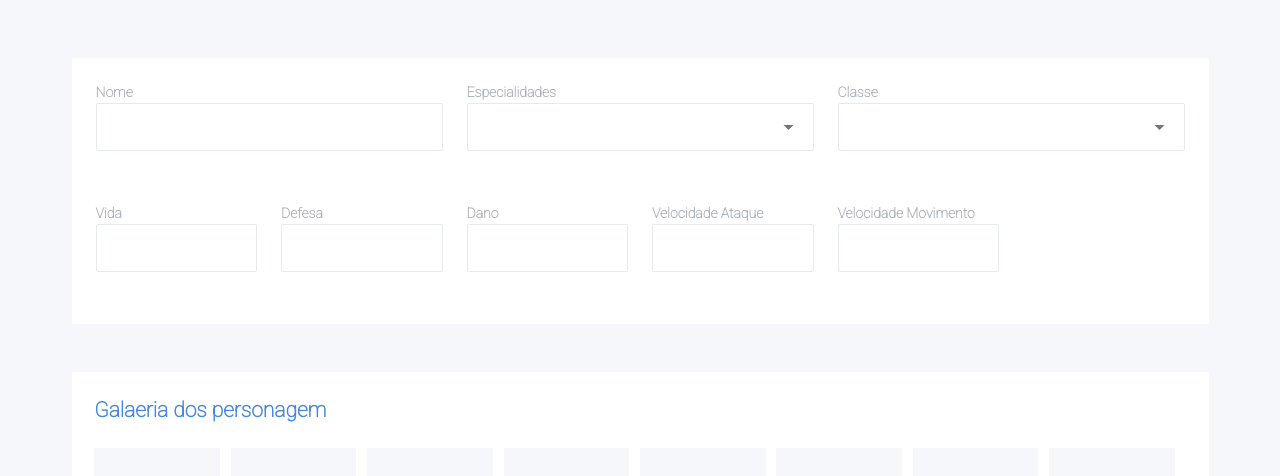
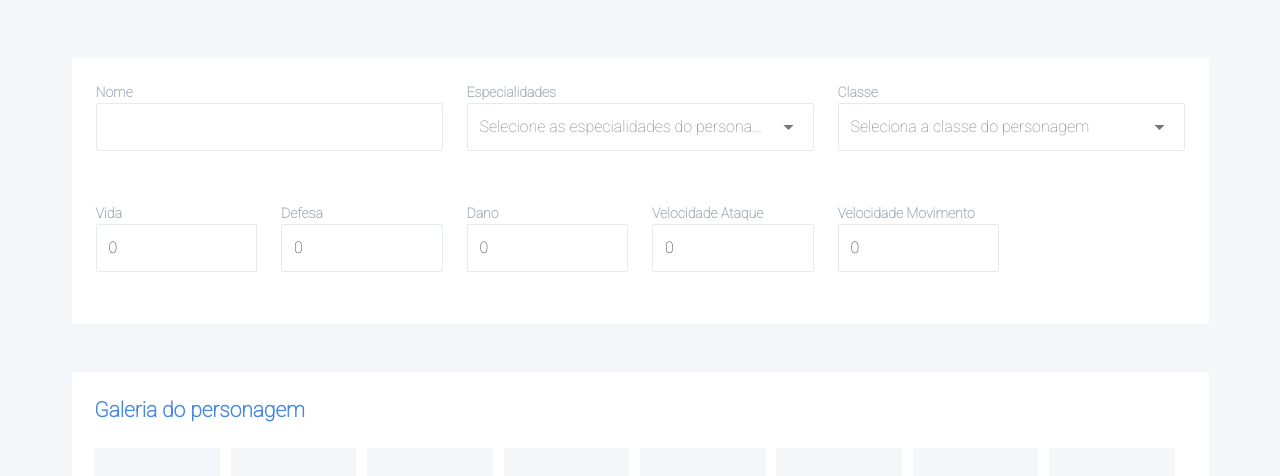
Before and after one commit to joubraga/herois, a Vue app: page /#/personagens/editar in a window 1280 px wide. Shown: the part 154-630 px from the top of the page. Built offline with nearby package versions, Linux system fonts and the light colour scheme; no server answers.

Commit message:
Campos validando

```diff
--- a/public/index.html
+++ b/public/index.html
@@ -6,7 +6,7 @@
     <meta name="viewport" content="width=device-width,initial-scale=1.0">
     <link rel="icon" href="<%= BASE_URL %>favicon.ico">
     <link href="https://fonts.googleapis.com/css?family=Roboto:100:300,400,500,700,900|Material+Icons" rel="stylesheet">
-    <title>Heróis - Pós Univem </title>
+    <title>Heróis - New Way </title>
   </head>
   <body>
     <noscript>
--- a/src/assets/css/custom/_button.scss
+++ b/src/assets/css/custom/_button.scss
@@ -5,4 +5,7 @@
         font-weight: 600;
         border-radius: 5px;
     }
+    &-icon {
+        margin-right: 5%;
+    }
 }
--- a/src/components/gallery/Gallery.vue
+++ b/src/components/gallery/Gallery.vue
@@ -3,17 +3,11 @@
             <v-card flat class="gallery__card">
                 <v-flex xs12 md12 lg12 class="gallery__div">
 
-                    <h2 class="gallery__title"> Galaeria dos personagem </h2>
+                    <h2 class="gallery__title"> Galeria do personagem </h2>
 
                     <GalleryPhotos :qtdPhotos="8" />
 
                     <v-spacer></v-spacer>
-
-                    <!-- <input type="file" ref="dropFile" style="display: none;">
-
-                    <div class="gallery__div-drag" @click="$refs.dropFile.click()">
-                        <h2> Drag and drop here </h2>
-                    </div> -->
 
                     <vue-dropzone
                         class="gallery__div-drag"
@@ -58,9 +52,3 @@
         }
     }
 </script>
-
-<style>
-  .upload-action.is-dragging {
-    background: green;
-  }
-</style>
--- a/src/main.js
+++ b/src/main.js
@@ -1,6 +1,7 @@
 import '@babel/polyfill'
 import Vue from 'vue'
 import './plugins/vuetify'
+import { ENDPOINT } from './api/config'
 import App from './App.vue'
 import router from './router/index'
 import store from './store'
@@ -11,5 +12,6 @@ Vue.config.productionTip = false
 new Vue({
   router,
   store,
+  ENDPOINT,
   render: h => h(App)
 }).$mount('#app')
--- a/src/request/index.js
+++ b/src/request/index.js
@@ -64,4 +64,4 @@ export class Request {
     }
 }
 
-export { get, post, put, deleted }
+export default Request
--- a/src/views/admin/herois/create.vue
+++ b/src/views/admin/herois/create.vue
@@ -3,12 +3,19 @@
         <CardForm>
             <v-card flat slot="form">
                 <v-container fluid grid-list-xl>
+                    <v-form ref="form" v-model="valid" lazy-validation>
                         <v-layout wrap align-center>
-
                             <v-flex xs12 sm4 d-flex>
                                 <div class="form__input-div-custom">
                                     <label class="form__input-label">Nome</label>
-                                <v-text-field name="nome" solo v-model="form.nome" ></v-text-field>
+                                    <v-text-field
+                                        name="nome"
+                                        solo
+                                        v-model="form.nome"
+                                        :rules="[v => !!v || 'Campo Obrigatório']"
+                                        required
+                                        >
+                                    </v-text-field>
                                 </div>
                             </v-flex>
 
@@ -16,11 +23,14 @@
                                 <div class="form__input-div-custom">
                                     <label class="form__input-label">Especialidades</label>
                                     <v-select
-                                    :items="states"
+                                        :items="listaEspecialidades"
                                         v-model="form.especialidades"
                                         multiple
                                         max-height="400"
+                                        label="Selecione as especialidades do personagem"
                                         solo
+                                        required
+                                        :rules="[v => !!v || 'Campo Obrigatório']"
                                     ></v-select>
                                 </div>
                             </v-flex>
@@ -29,10 +39,13 @@
                                 <div class="form__input-div-custom">
                                     <label class="form__input-label">Classe</label>
                                     <v-select
-                                    :items="states"
+                                        :items="listaClasse"
                                         v-model="form.classe"
                                         max-height="400"
+                                        label="Seleciona a classe do personagem"
                                         solo
+                                        required
+                                        :rules="[v => !!v || 'Campo Obrigatório']"
                                     ></v-select>
                                 </div>
                             </v-flex>
@@ -40,39 +53,83 @@
                             <v-flex xs12 sm2 d-flex>
                                 <div class="form__input-div-custom">
                                     <label class="form__input-label">Vida</label>
-                                <v-text-field type="number" name="vida" solo v-model="form.vida" ></v-text-field>
+                                    <v-text-field
+                                        type="number"
+                                        min="0"
+                                        name="vida"
+                                        solo
+                                        v-model="form.vida"
+                                        :rules="[v => !!v || 'Campo Obrigatório']"
+                                        required
+                                        >
+                                    </v-text-field>
                                 </div>
                             </v-flex>
 
                             <v-flex xs12 sm2 d-flex>
                                 <div class="form__input-div-custom">
                                     <label class="form__input-label">Defesa</label>
-                                <v-text-field type="number" name="defesa" solo v-model="form.defesa" ></v-text-field>
+                                    <v-text-field
+                                        type="number"
+                                        min="0"
+                                        name="defesa"
+                                        solo
+                                        v-model="form.defesa"
+                                        :rules="[v => !!v || 'Campo Obrigatório']"
+                                        required
+                                        >
+                                    </v-text-field>
                                 </div>
                             </v-flex>
 
                             <v-flex xs12 sm2 d-flex>
                                 <div class="form__input-div-custom">
                                     <label class="form__input-label">Dano</label>
-                                <v-text-field type="number" name="dano" solo v-model="form.dano" ></v-text-field>
+                                    <v-text-field
+                                        type="number"
+                                        min="0"
+                                        name="dano"
+                                        solo v-model="form.dano"
+                                        :rules="[v => !!v || 'Campo Obrigatório']"
+                                        required
+                                        >
+                                    </v-text-field>
                                 </div>
                             </v-flex>
 
                             <v-flex xs12 sm2 d-flex>
                                 <div class="form__input-div-custom">
                                     <label class="form__input-label">Velocidade Ataque</label>
-                                <v-text-field type="number" name="vAtaque" solo v-model="form.vAtaque" ></v-text-field>
+                                    <v-text-field
+                                        type="number"
+                                        min="0"
+                                        name="vAtaque"
+                                        solo
+                                        v-model="form.vAtaque"
+                                        :rules="[v => !!v || 'Campo Obrigatório']"
+                                        required
+                                        >
+                                    </v-text-field>
                                 </div>
                             </v-flex>
 
                             <v-flex xs12 sm2 d-flex>
                                 <div class="form__input-div-custom">
                                     <label class="form__input-label">Velocidade Movimento</label>
-                                <v-text-field type="number" name="vMovimento" solo v-model="form.vMovimento" ></v-text-field>
+                                    <v-text-field
+                                        type="number"
+                                        min="0"
+                                        name="vMovimento"
+                                        solo
+                                        v-model="form.vMovimento"
+                                        :rules="[v => !!v || 'Campo Obrigatório']"
+                                        required
+                                        >
+                                    </v-text-field>
                                 </div>
                             </v-flex>
-
                         </v-layout>
+                    </v-form>
                 </v-container>
             </v-card>
         </CardForm>
@@ -81,15 +138,18 @@
 
         <v-container>
             <v-flex right>
-                 <v-btn dark large class="action__button-save"> <v-icon>check</v-icon> Salvar</v-btn>
+                <v-btn dark large class="action__button-save" @click="saveHero">
+                    <v-icon class="action__buton-icon">check</v-icon> Salvar</v-btn>
             </v-flex>
         </v-container>
     </div>
 </template>
 
 <script>
+    import { ENDPOINT } from '../../../api/config'
     import CardForm from '../../../components/cards/CardForm'
     import Gallery from '../../../components/gallery/Gallery'
+    import Request from '../../../request'
 
     export default {
         name: 'CadastroPersonagem',
@@ -97,20 +157,74 @@
             CardForm,
             Gallery
         },
+        mounted () {
+            try {
+                Request.get(`${ENDPOINT}specialties`).then(especialidades => {
+                    if (especialidades.length > 0) {
+                        this.listaEspecialidades = especialidades.map(espec => espec.name)
+                    }
+                })
+                Request.get(`${ENDPOINT}classes`).then(classes => {
+                    if (classes.length > 0) {
+                        this.listaClasse = classes.map(classe => classe.name)
+                    }
+                })
+            } catch (error) {
+                console.log('Erro ao carregar especialidades / classes ', error)
+            }
+        },
         data () {
             return {
+                valid: true,
                 items: [],
                 form: {
                     nome: '',
-                    especialidades: [],
-                    classe: [],
-                    vida: '',
-                    defesa: '',
-                    dano: '',
-                    vAtaque: '',
-                    vMovimento: ''
+                    especialidades: null,
+                    classe: null,
+                    vida: 0,
+                    defesa: 0,
+                    dano: 0,
+                    vAtaque: 0,
+                    vMovimento: 0
+                },
+                listaEspecialidades: [],
+                errorEspecialidades: false,
+                errorClasse: false,
+                listaClasse: [],
+                nameRules: [
+                    v => !!v || 'Campo obrigatório'
+                ],
+            }
+        },
+        methods: {
+            async saveHero () {
+                if (this.$refs.form.validate()) {
+                    try {
+                        Request.post(`${ENDPOINT}heroes`, this.form).then(response => {
+                            if (response.status === 201) {
+                                alert('Personagem cadastrado com sucesso')
+                            }
+                        })
+                    } catch (error) {
+
+                    }
+
+                } else {
+                    console.log('chegou aqui essa merda')
                 }
             }
+            // class_id\": 1,
+            // \"name\":
+            // \"Herói\",
+            // \"health_points\": 100,
+            // \"defense\": 100,
+            // \"damage\": 100,
+            // \"attack_speed\": 1.0,
+            // \"movement_speed\": 300,
+            // \"specialties\": [1, 2],
+        },
+        computed: {
+            erroEspecialidades: error => this.errorEspecialidades ? '' : 'error-select',
         }
     }
 </script>
@@ -126,7 +240,16 @@
         width: 100%;
     }
 
+    .v-input--checkbox .v-input__slot {
+        border: none!important;
+    }
+
     .form__input-div-custom .v-select, .form__input-div-custom .v-text-field {
         width: 100%;
     }
+
+    .error--text .v-input__slot, .error-select {
+        border: 1px solid #ff5252!important;
+    }
+
 </style>
```
Lines whose indentation alone changed are shown as unchanged.
